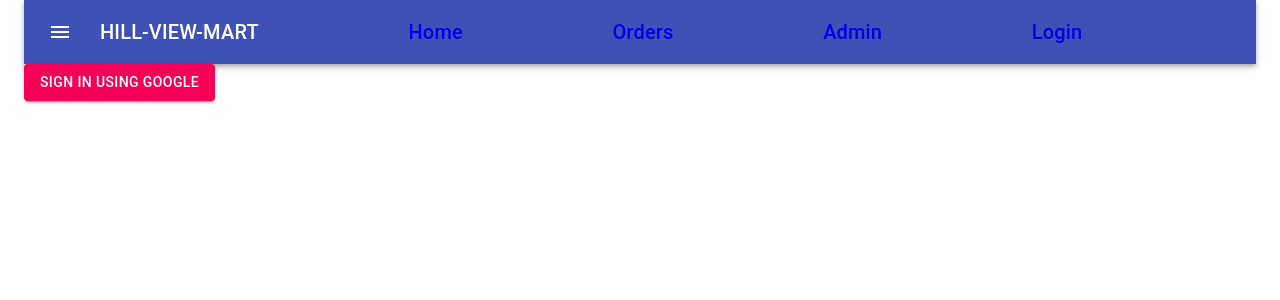
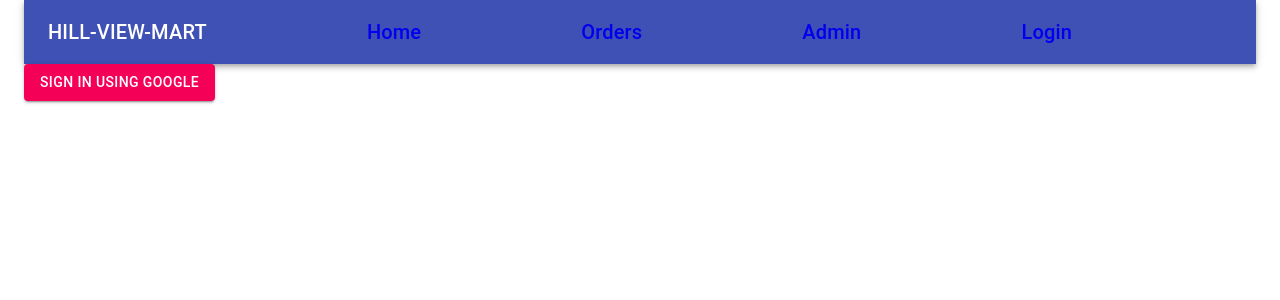
Before and after one commit to rafiul86/juice-heaven-client, a React (Create React App) app: page /login in a window 1280 px wide. Shown: the top 300 px of the page. Built offline with nearby package versions, Linux system fonts and the light colour scheme.

Commit message:
icon deleted

```diff
--- a/src/App.js
+++ b/src/App.js
@@ -44,9 +44,6 @@ function App() {
       <div className={classes.root}>
       <AppBar position="static">
         <Toolbar>
-          <IconButton edge="start" className={classes.menuButton} color="inherit" aria-label="menu">
-            <MenuIcon />
-          </IconButton>
           <Typography variant="h6" className={classes.title}>
            HILL-VIEW-MART
           </Typography>
```
